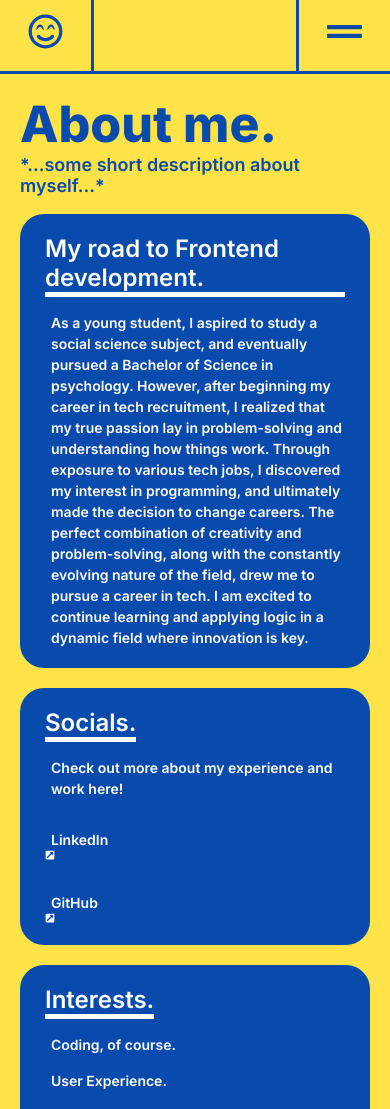
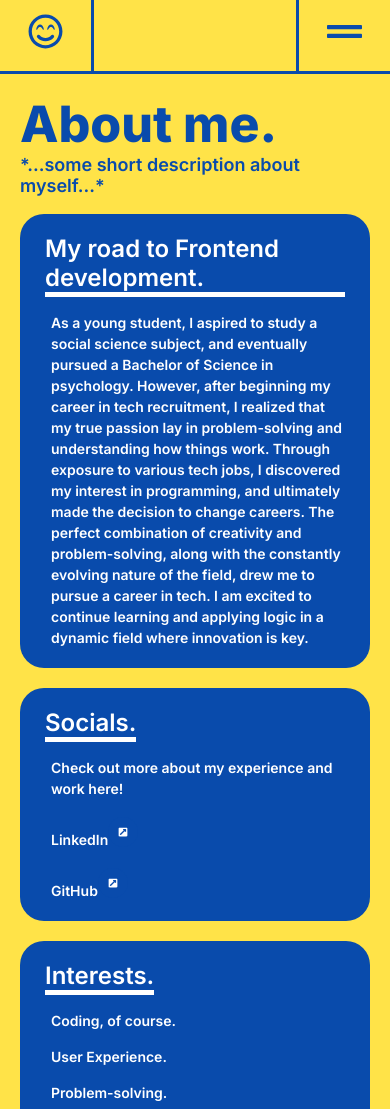
Before and after one commit to idamakela/assign-5, a Next.js app: page /about in a window 390 px wide. Shown: the top 1109 px of the page. Built offline with nearby package versions, Linux system fonts and the light colour scheme.

Commit message:
about page tablet view done

```diff
--- a/app/about/page.js
+++ b/app/about/page.js
@@ -35,11 +35,15 @@ export default function About() {
                     <p>Check out more about my experience and work here!</p>
                     <a href="https://www.linkedin.com/in/makelaida/">
                         <p>LinkedIn</p>
-                        <FaExternalLinkSquareAlt />
+                        <div className="link-icon">
+                            <FaExternalLinkSquareAlt />
+                        </div>
                     </a>
                     <a href="https://github.com/idamakela">
                         <p>GitHub</p>
-                        <FaExternalLinkSquareAlt />
+                        <div className="link-icon">
+                            <FaExternalLinkSquareAlt />
+                        </div>
                     </a>
                 </div>
 
--- a/styles/about.scss
+++ b/styles/about.scss
@@ -54,12 +54,32 @@
     }
     .div2 {
         grid-area: 1 / 3 / 2 / 4;
+
+        a {
+            @include flex-row;
+            align-items: center;
+        }
+
+        .link-icon {
+            padding: 1em;
+            @include flex-row;
+            align-items: center;
+        }
     }
+
     .div3 {
         grid-area: 2 / 1 / 3 / 2;
     }
+
     .div4 {
         grid-area: 2 / 2 / 3 / 4;
+    }
+}
+
+@include tablet {
+    .grid-container {
+        display: flex;
+        flex-direction: column;
     }
 }
 
```
